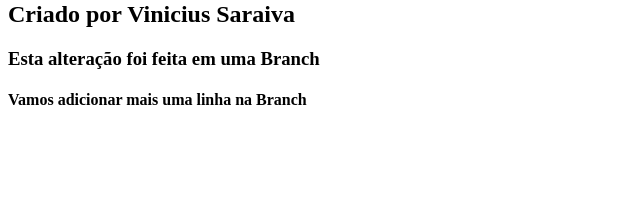
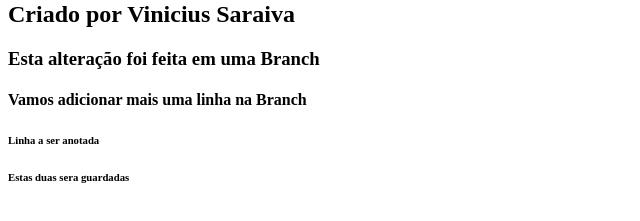
Before and after one commit to ViniciusSPDP/atv-2-git, a plain HTML site: page index.htm in a window 1280 px wide. Shown: the part 79-300 px from the top of the page, without its empty margins (0-640 px from the left). Drawn offline with Linux system fonts and the light colour scheme.

Commit message:
New Changes Ok

```diff
--- a/index.htm
+++ b/index.htm
@@ -10,5 +10,8 @@
     <h2>Criado por Vinicius Saraiva</h2>
     <h3>Esta alteração foi feita em uma Branch</h3>
     <h4>Vamos adicionar mais uma linha na Branch</h4>
+
+    <h6>Linha a ser anotada</h6>
+    <h6>Estas duas sera guardadas</h6>
 </body>
 </html>
```
